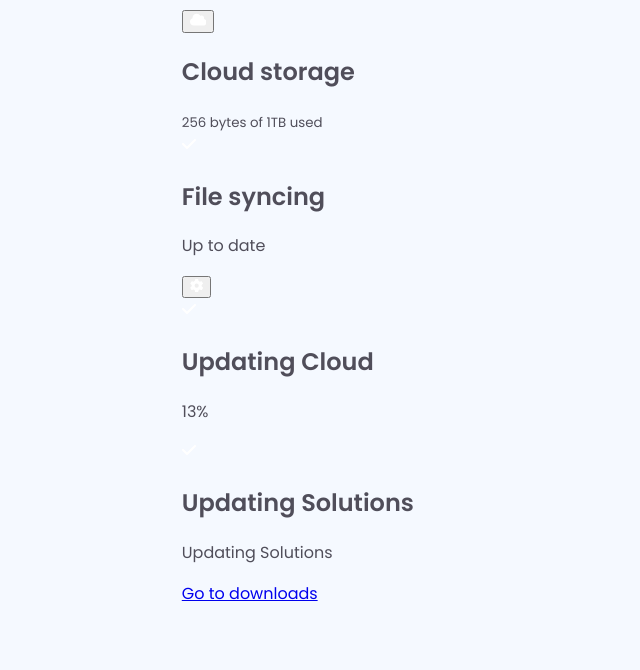
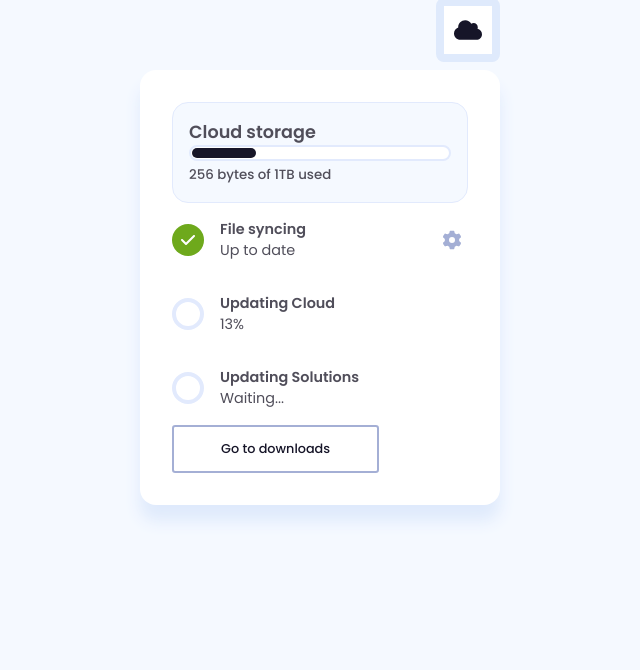
Before and after one commit to crackerFactory64/icodethis-projects, a plain HTML site: page 2023-08-04-download-status/index.html in a window 1280 px wide. Shown: the part 146-816 px from the top of the page, without its empty margins (320-960 px from the left). Drawn offline with Linux system fonts and the light colour scheme.

Commit message:
Add functionality

```diff
--- a/2023-08-04-download-status/index.html
+++ b/2023-08-04-download-status/index.html
@@ -7,9 +7,13 @@
     <link rel="stylesheet" href="style.css" />
   </head>
   <body>
-    <main>
+    <main class="main">
       <h1 class="visually-hidden">Download Status</h1>
-      <button aria-label="toggle download status">
+      <button
+        aria-label="toggle download status"
+        class="main__button"
+        id="toggle-downloads"
+      >
         <svg
           xmlns="http://www.w3.org/2000/svg"
           height="1em"
@@ -22,7 +26,7 @@
           />
         </svg>
       </button>
-      <section class="downloads">
+      <section class="downloads" id="downloads">
         <div class="downloads__storage">
           <h2>Cloud storage</h2>
           <div class="storage__bar">
@@ -98,11 +102,23 @@
           </div>
           <div class="process__content">
             <h2>Updating Solutions</h2>
-            <p>Updating Solutions</p>
+            <p>Waiting...</p>
           </div>
         </div>
         <a href="#">Go to downloads</a>
       </section>
     </main>
+
+    <script>
+      const downloads = document.getElementById("downloads");
+      let isHidden = false;
+
+      document
+        .getElementById("toggle-downloads")
+        .addEventListener("click", () => {
+          isHidden = !isHidden;
+          downloads.setAttribute("hidden", isHidden);
+        });
+    </script>
   </body>
 </html>
--- a/2023-08-04-download-status/style.css
+++ b/2023-08-04-download-status/style.css
@@ -17,6 +17,23 @@
   --font-weight-semibold: 600;
 }
 
+* {
+  box-sizing: border-box;
+  margin: 0;
+}
+
+button {
+  color: inherit;
+  cursor: pointer;
+  font: inherit;
+}
+
+.visually-hidden {
+  position: absolute;
+  top: -10000em;
+  visibility: hidden;
+}
+
 body {
   background-color: var(--color-neutral-200);
   color: var(--font-color);
@@ -25,3 +42,135 @@ body {
   min-height: 100dvh;
   place-content: center;
 }
+
+.main {
+  max-width: 22.5em;
+  min-height: 32em;
+  width: calc(100vw - 1em);
+}
+
+.main__button {
+  aspect-ratio: 1;
+  background-color: var(--color-neutral-100);
+  border: 0.5em solid var(--color-neutral-400);
+  border-radius: 0.5em;
+  display: flex;
+  margin-block-end: auto;
+  margin-inline-start: auto;
+  width: 4em;
+}
+
+.main__button > svg {
+  fill: var(--color-neutral-900);
+  margin: auto;
+  scale: 1.4;
+  width: 100%;
+}
+
+.downloads {
+  background-color: var(--color-neutral-100);
+  border-radius: 1em;
+  box-shadow: 0 1em 1em var(--color-neutral-400);
+  display: grid;
+  margin-block-start: 0.5em;
+  padding: 2em;
+}
+
+.downloads[hidden="true"] {
+  display: none;
+}
+
+.downloads__storage {
+  background-color: var(--color-neutral-200);
+  border: 1px solid var(--color-neutral-300);
+  border-radius: 1em;
+  padding: 1em;
+}
+
+.downloads__storage > h2 {
+  font-size: 1.1rem;
+}
+
+.storage__bar {
+  background-color: var(--color-neutral-100);
+  border: 2px solid var(--color-neutral-300);
+  border-radius: 1000em;
+  height: 1em;
+  padding: 1px;
+  position: relative;
+  width: 100%;
+}
+
+.bar__filled {
+  background-color: var(--color-neutral-900);
+  border-radius: inherit;
+  height: 100%;
+  width: 25%;
+}
+
+.downloads__storage > small {
+  font-weight: var(--font-weight-medium);
+}
+
+.downloads__process {
+  align-items: center;
+  display: grid;
+  grid-auto-flow: column;
+  grid-template-columns: auto 1fr auto;
+  place-content: start;
+  gap: 1em;
+  padding-block: 1em;
+}
+
+.process__icon {
+  aspect-ratio: 1;
+  border: 4px solid var(--color-neutral-300);
+  border-radius: 50%;
+  display: grid;
+  place-content: center;
+  position: relative;
+  width: 2em;
+}
+
+.downloads__process[data-process="syncing"] .process__icon {
+  background-color: #6ea91c;
+  border-color: transparent;
+}
+
+.process__content {
+  width: 100%;
+}
+
+.process__content {
+  font-size: 0.9rem;
+}
+
+.process__content > h2 {
+  font-size: inherit;
+}
+
+.process__settings-button {
+  background-color: transparent;
+  border: 0;
+  display: grid;
+  padding: 0.5em;
+  place-content: center;
+}
+
+.process__settings-button > svg {
+  fill: var(--color-neutral-500);
+  scale: 1.2;
+}
+
+.downloads > a {
+  border: 2px solid var(--color-neutral-500);
+  border-radius: 0.25em;
+  color: var(--color-neutral-900);
+  display: block;
+  font-size: 0.8rem;
+  font-weight: var(--font-weight-medium);
+  padding: 1em;
+  text-align: center;
+  text-decoration: none;
+  width: 70%;
+}
```
